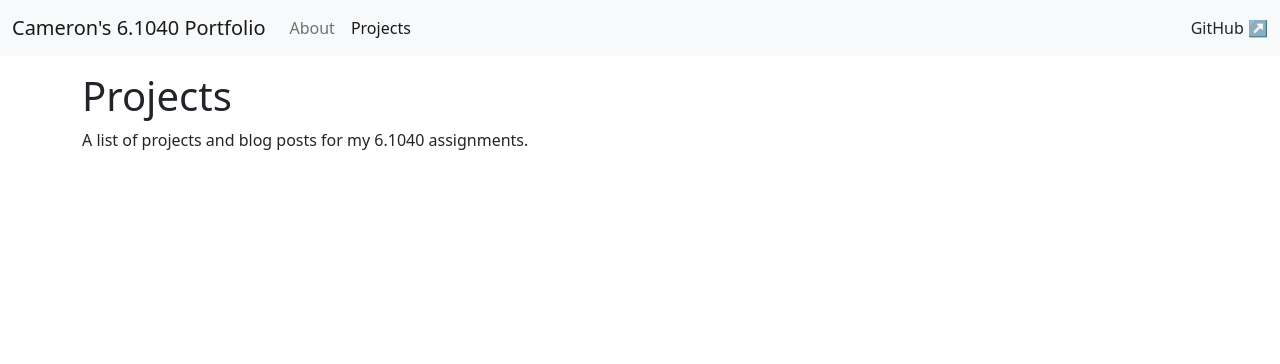
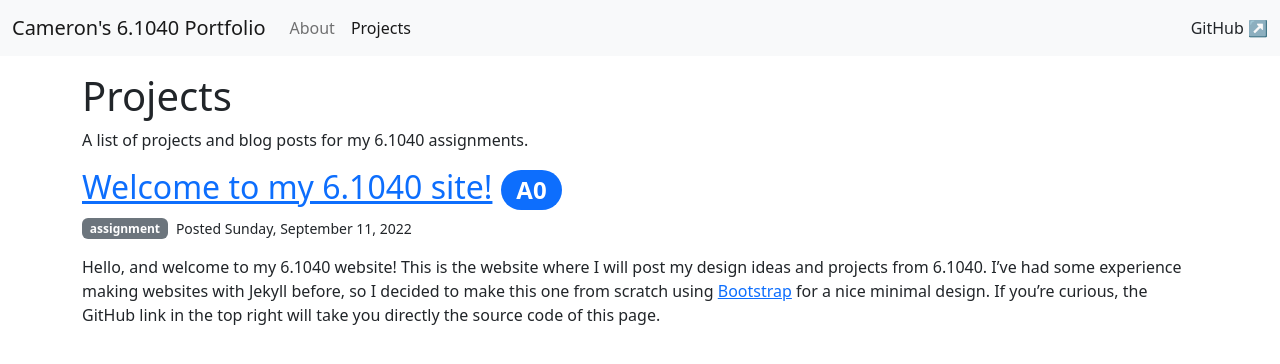
Before and after one commit to camtheman256/61040, a Jekyll site: the page built from projects.html, in a window 1280 px wide. Shown: the top 364 px of the page. Built offline with Jekyll 4.4.1, drawn with Linux system fonts in a browser that asks for light colours.

Commit message:
make intro post

```diff
--- a/_layouts/post.html
+++ b/_layouts/post.html
@@ -7,6 +7,9 @@ layout: default
 <p>{{ page.date | date: site.date_format }}</p>
 {% if page.categories.size > 0 %}
 <p>
+    {% if page.assignment %}
+    <span class="badge bg-primary">Assignment {{ page.assignment }}</span>&ensp;
+    {% endif %}
     Categories:
     {% for category in page.categories %}
     <span class="badge bg-secondary me-2">{{ category }}</span>
--- /dev/null
+++ b/_posts/2022-09-11-intro.md
@@ -0,0 +1,14 @@
+---
+title: Welcome to my 6.1040 site!
+subtitle: and why this site exists
+description: A post about what I hope to take away from 6.1040 for Assignment 0.
+categories: assignment
+assignment: 0
+layout: post
+---
+
+Hello, and welcome to my 6.1040 website! This is the website where I will post my design ideas and projects from 6.1040. I've had some experience making websites with Jekyll before, so I decided to make this one from scratch using [Bootstrap](https://getbootstrap.com) for a nice minimal design. If you're curious, the GitHub link in the top right will take you directly the source code of this page.
+
+If you have any design ideas or thoughts to share, I'm [ckleiman](https://61040.csail.mit.edu/u/ckleiman) on the forum, and my email is <ckleiman@mit.edu>.
+
+I've been making web apps for nearly as long as I've been programming, so I'm excited to focus more on the finer design elements and gain some knowledge around user experience design. The user experience is critical to any piece of software, so I'm looking forward to applying these skills to other software projects I have in other classes and internships.
--- a/projects.html
+++ b/projects.html
@@ -11,7 +11,12 @@ nav: true
 
 {% for post in site.posts %}
 <div class="mt-3">
-    <h2><a href="{{ post.url }}">{{ post.title }}</a></h2>
+    <h2>
+        <a href="{{ post.url }}">{{ post.title }}</a>
+        {% if post.assignment %}
+        <span class="badge bg-primary rounded-pill">A{{ post.assignment }}</span>
+        {% endif %}
+    </h2>
     <div class="d-flex flex-row">
         {% for category in post.categories %}
         <span class="badge bg-secondary me-2">{{ category }}</span>
```
